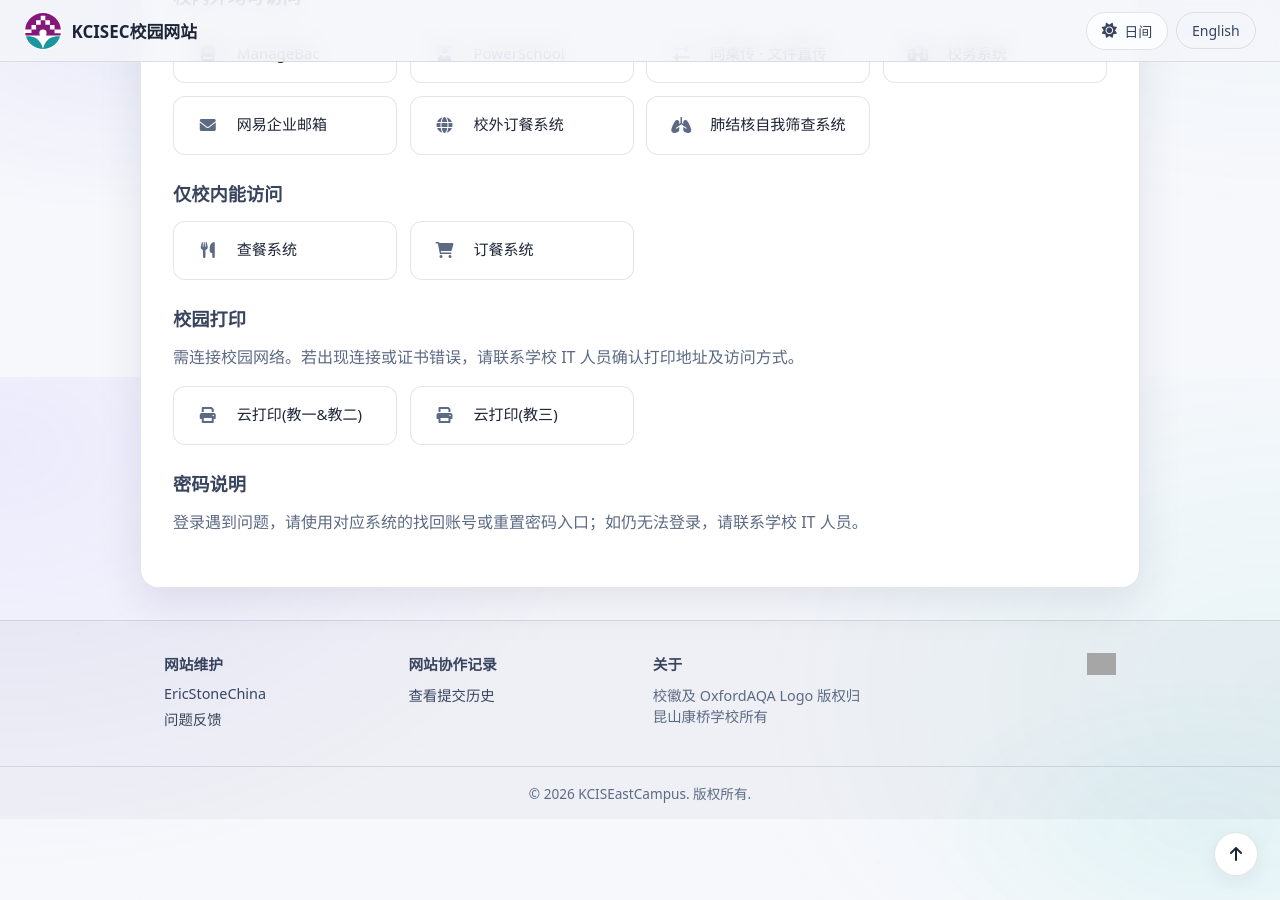
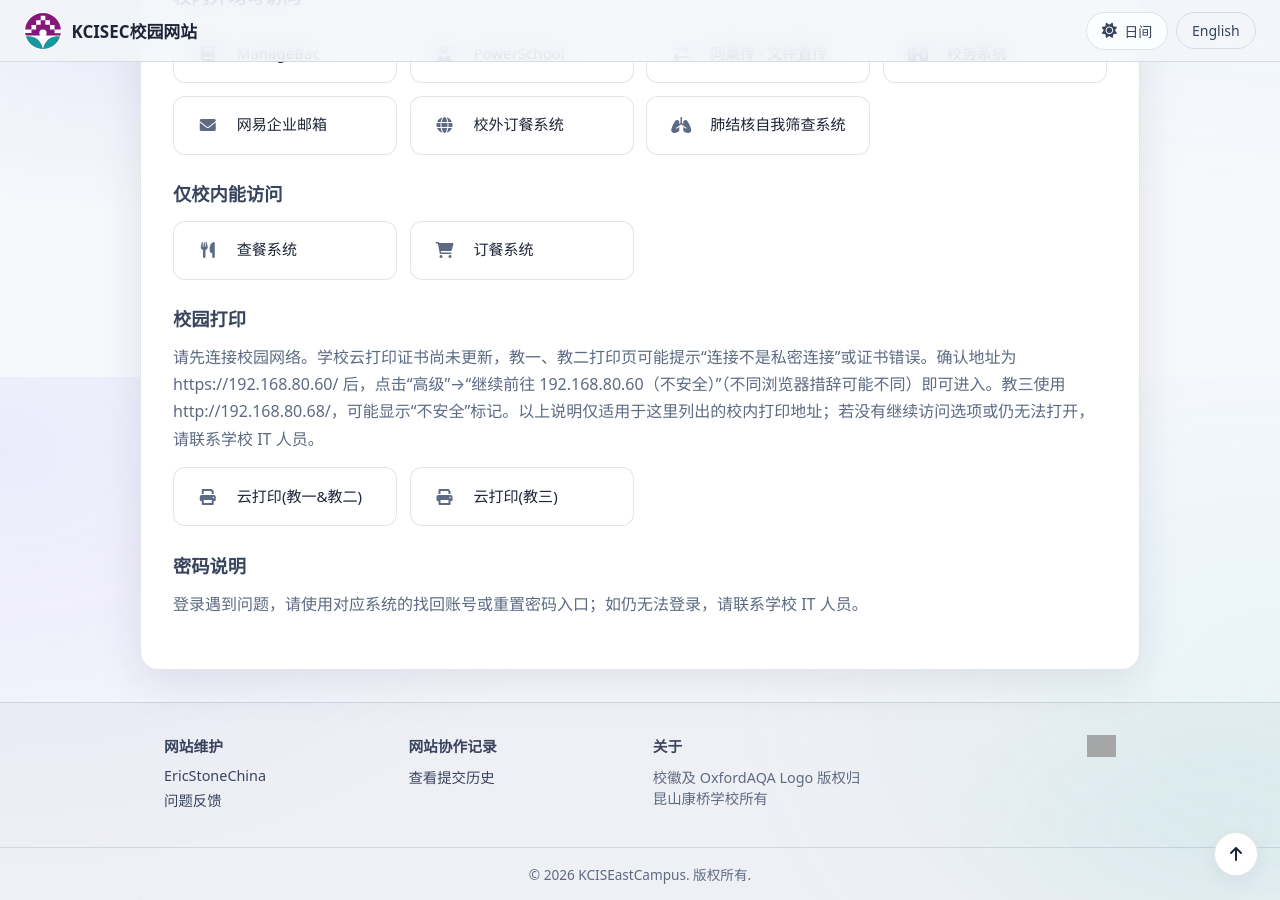
Before and after one commit to KCISEastCampus/Pages, a Jekyll site: the page built from index.md, in a window 1280 px wide and 900 px high, scrolled down 523 px. Built offline with Jekyll 4.4.1, drawn with Linux system fonts in a browser that asks for light colours; grey boxes are pictures that could not be loaded.

Commit message:
docs: preserve existing campus printing instructions

```diff
--- a/_data/links.yml
+++ b/_data/links.yml
@@ -46,8 +46,8 @@
   title_en: Campus Printing
   anchor: http-网站
   anchor_en: http-websites
-  description: "需连接校园网络。若出现连接或证书错误，请联系学校 IT 人员确认打印地址及访问方式。"
-  description_en: "Connect to the school network. If you see a connection or certificate error, contact school IT to confirm the printer address and access instructions."
+  description: "请先连接校园网络。学校云打印证书尚未更新，教一、教二打印页可能提示“连接不是私密连接”或证书错误。确认地址为 https://192.168.80.60/ 后，点击“高级”→“继续前往 192.168.80.60（不安全）”（不同浏览器措辞可能不同）即可进入。教三使用 http://192.168.80.68/，可能显示“不安全”标记。以上说明仅适用于这里列出的校内打印地址；若没有继续访问选项或仍无法打开，请联系学校 IT 人员。"
+  description_en: "Connect to the school network first. The school's printing certificate has not yet been updated, so the Building 1 & 2 page may show a privacy or certificate warning. Check that the address is https://192.168.80.60/, then choose Advanced → Proceed to 192.168.80.60 (unsafe); wording varies by browser. Building 3 uses http://192.168.80.68/ and may show a Not secure label. These instructions apply only to the school printing addresses listed here. If there is no option to proceed or the page still will not open, contact school IT."
   buttons:
     - name: 云打印(教一&教二)
       name_en: Printing (Building 1 & 2)
```
